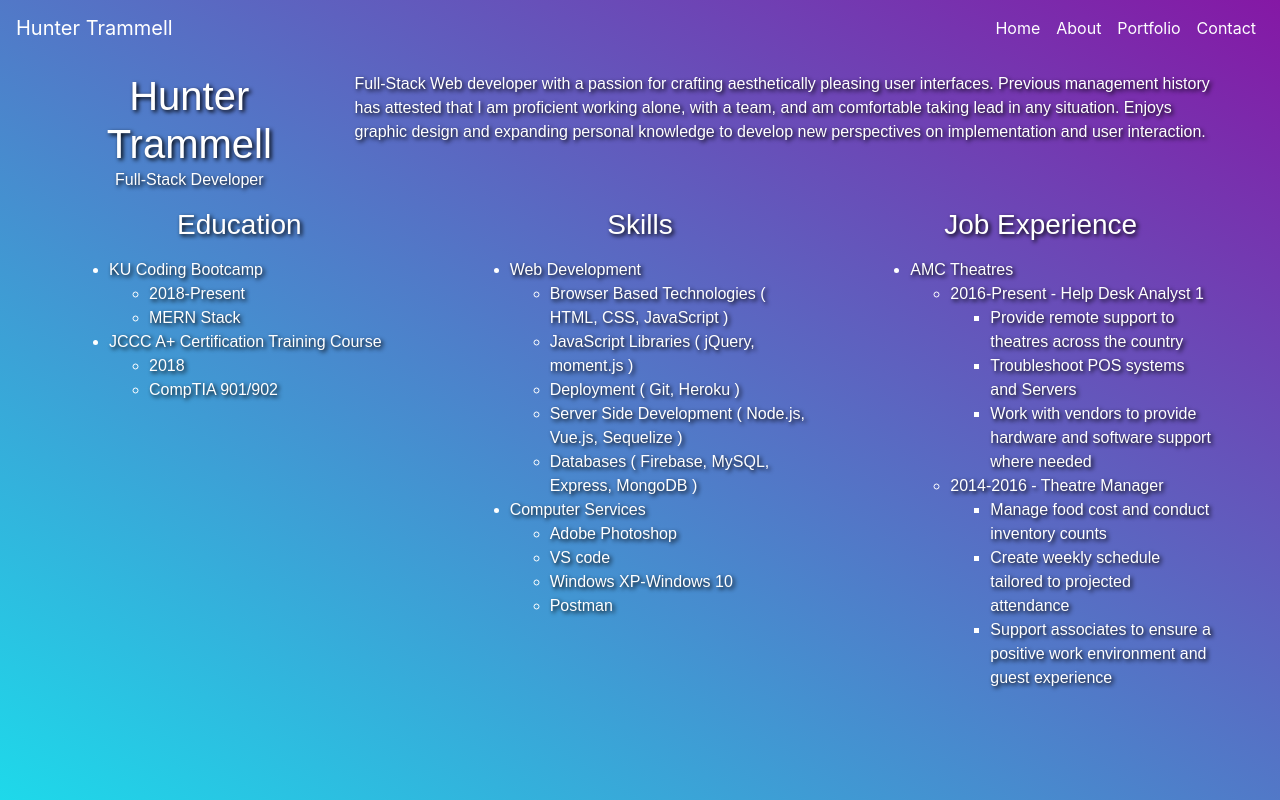
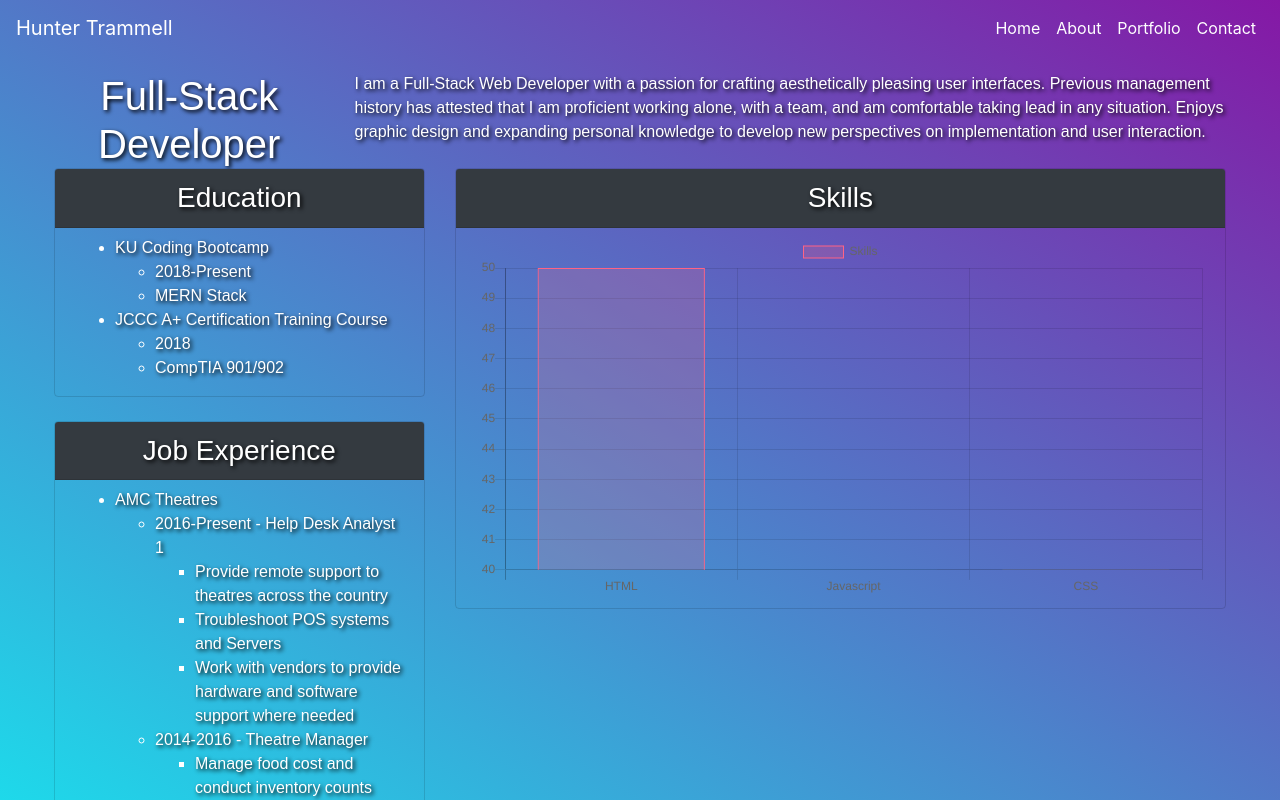
Before and after one commit to huntertrammell/portfolio-v3, a Vue app in the folder client/: page /about in a window 1280 px wide. Built offline with nearby package versions, Linux system fonts and the light colour scheme.

Commit message:
updated skills page and working on bar graph

```diff
--- a/client/src/views/About.vue
+++ b/client/src/views/About.vue
@@ -2,11 +2,10 @@
   <div id="about" class="container-fluid about">
         <div class="row mx-4 mt-2 pt-2">
             <div class="col-lg-3">
-                <h1 class="title-text pb-0 mb-0">Hunter Trammell</h1>
-                <p class="title-text">Full-Stack Developer</p>
+                <h1 class="title-text pb-0 mb-0">Full-Stack Developer</h1>
             </div>
             <div class="col-lg-9 mb-2">
-                <p class="title-text text-left">Full-Stack Web developer with a passion for crafting aesthetically pleasing user interfaces.
+                <p class="title-text text-left">I am a Full-Stack Web Developer with a passion for crafting aesthetically pleasing user interfaces.
                     Previous management history has attested that I am proficient working alone, with a team, and am comfortable taking lead in any situation.
                     Enjoys graphic design and expanding personal knowledge to develop new perspectives on implementation and user interaction.
                 </p>
@@ -14,9 +13,10 @@
         </div>
         <div class="row mx-4">
             <div class="col-lg-4 col-sm-12">
-                <h3 class="title-text">Education</h3>
-                <div class="col project-info pt-2 pb-2">
-                    <ul class="title-text text-left">
+                <div class="card bg-transparent">
+                    <h3 class="card-header bg-dark title-text">Education</h3>
+                    <div class="card-body project-info pt-2 pb-2">
+                        <ul class="title-text text-left mb-2">
                             <li>KU Coding Bootcamp
                             <ul>
                                 <li>2018-Present</li>
@@ -32,33 +32,9 @@
                         </ul>
                     </div>
                 </div>
-            <div class="col-lg-4 col-sm-12">
-                <h3 class="title-text">Skills</h3>
-                <div class="col project-info pt-2 pb-2">
-                    <ul class="title-text text-left">
-                        <li>Web Development
-                            <ul>
-                                <li>Browser Based Technologies ( HTML, CSS, JavaScript )</li>
-                                <li>JavaScript Libraries ( jQuery, moment.js )</li>
-                                <li>Deployment ( Git, Heroku )</li>
-                                <li>Server Side Development ( Node.js, Vue.js, Sequelize )</li>
-                                <li>Databases ( Firebase, MySQL, Express, MongoDB )</li>
-                            </ul>
-                        </li>
-                        <li>Computer Services
-                            <ul>
-                                <li>Adobe Photoshop</li>
-                                <li>VS code</li>
-                                <li>Windows XP-Windows 10</li>
-                                <li>Postman</li>
-                            </ul>
-                        </li>
-                    </ul>
-                </div>
-            </div>
-            <div class="col-lg-4 col-sm-12">
-                <h3 class="title-text">Job Experience</h3>
-                <div class="col project-info pt-2 pb-2">
+                <div class="card bg-transparent mt-4">
+                    <h3 class="card-header bg-dark title-text">Job Experience</h3>
+                    <div class="card-body project-info pt-2 pb-2">
                         <ul class="title-text text-left">
                             <li>AMC Theatres
                                 <ul>
@@ -80,15 +56,55 @@
                     </div>
                 </div>
             </div>
+            <div class="col-lg-8 col-sm-12">
+                <div class="card bg-transparent">
+                    <h3 class="card-header bg-dark title-text">Skills</h3>
+                    <div class="card-body project-info pt-2 pb-2">
+                        <div id="content">
+                            <canvas ref="chart"></canvas>
+                        </div>
+                    </div>
+                </div>
+            </div>
+        </div>
     </div>
 </template>
 
 <script>
+import Chart from 'chart.js';
+
 export default {
-
+    mounted() {
+        var chart = this.$refs.chart;
+        var ctx = chart.getContext("2d");
+        var myChart = new Chart(ctx, {
+            type: 'bar',
+            data: {
+                labels: ['HTML', 'Javascript', 'CSS'],
+                yLabels: ['Expert', 'Advanced', 'Intermidiate', 'Beginner', ''],
+                datasets: [{
+                    label: 'Skills',
+                    data: [50, 40, 40],
+                    backgroundColor: [
+                        'rgba(255, 99, 132, 0.2)',
+                        'rgba(54, 162, 235, 0.2)',
+                        'rgba(255, 206, 86, 0.2)',
+                    ],
+                    borderColor: [
+                        'rgba(255,99,132,1)',
+                        'rgba(54, 162, 235, 1)',
+                        'rgba(255, 206, 86, 1)',
+                    ],
+                    borderWidth: 1
+                }]
+            }
+        });
+    }
 }
 </script>
 
 <style>
-
+.skill-rank {
+    list-style-type: none;
+}
 </style>
```
Also changed, not shown: client/package.json (+6 -1 lines), client/src/views/skills.vue (added), 1 other file (tests, documents, lock files or other folders). Lines whose indentation alone changed are shown as unchanged.
